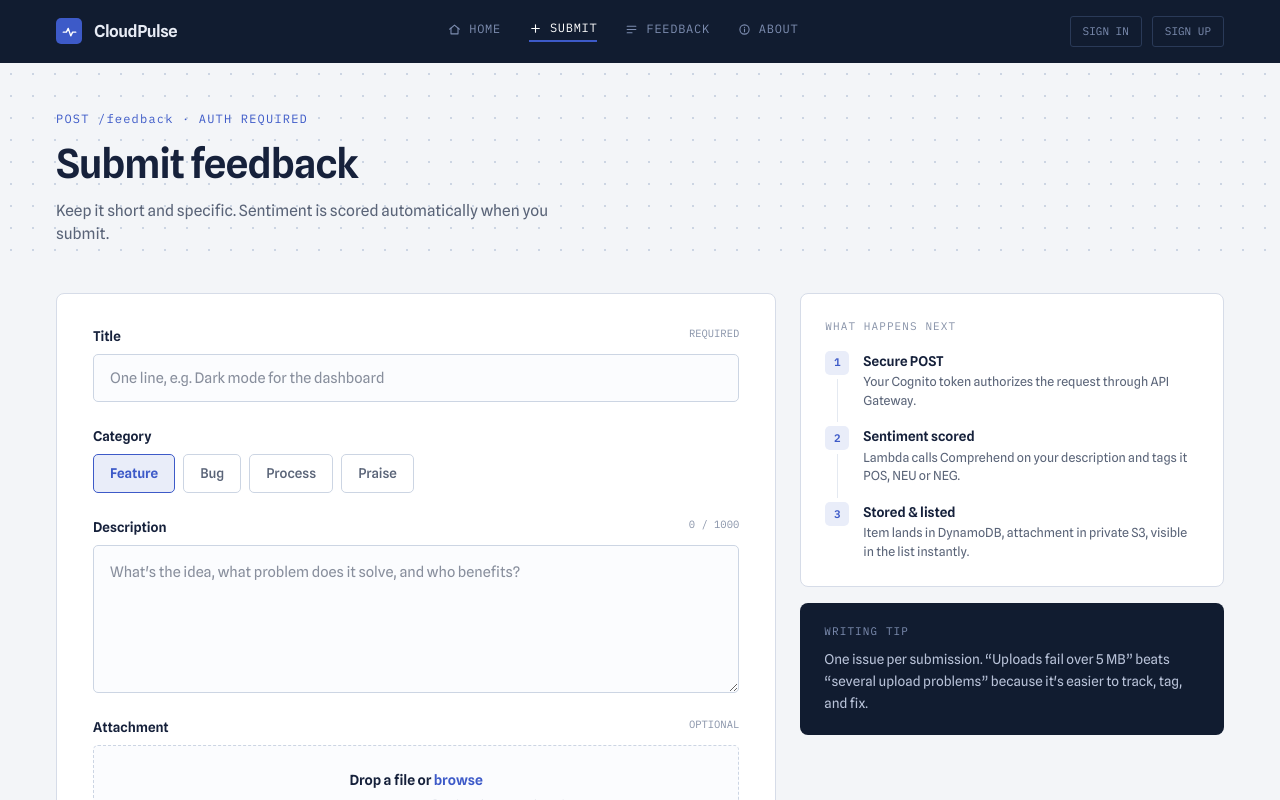
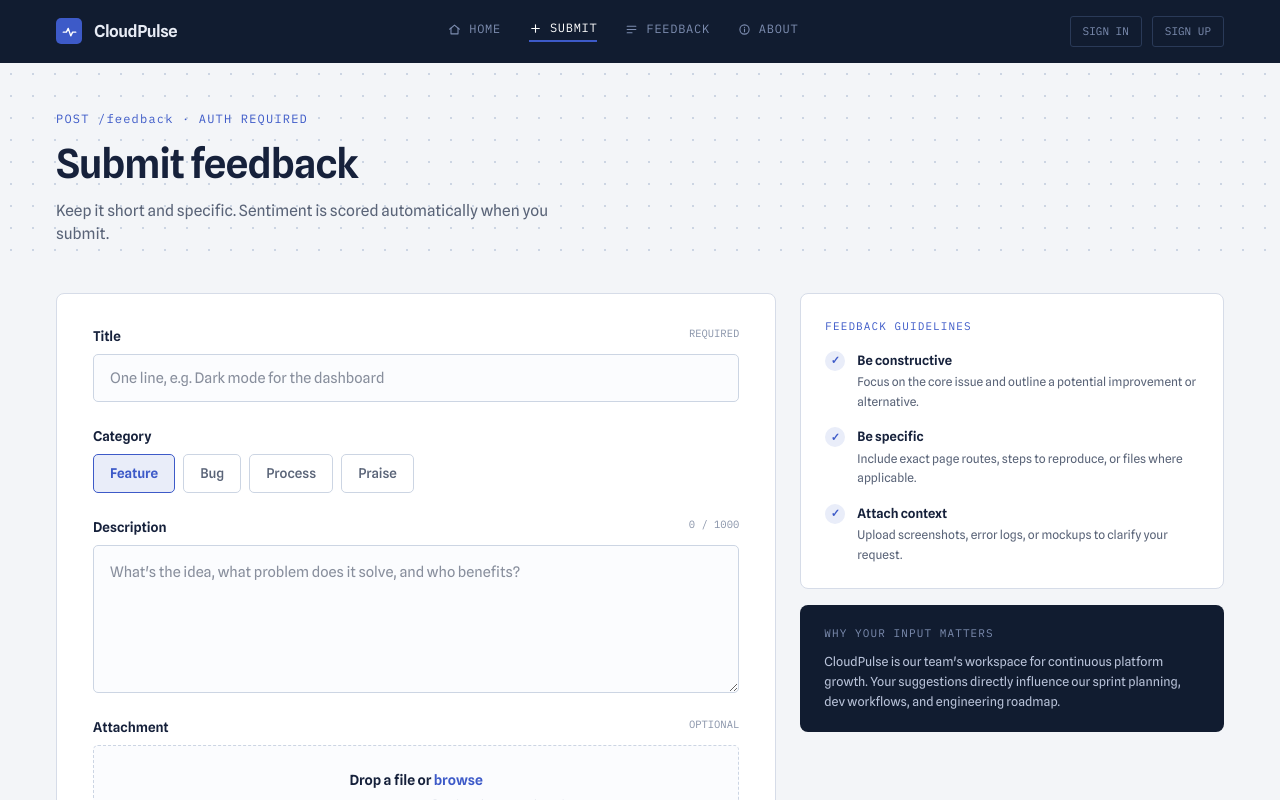
Before and after one commit to craftznora/cloudPulse, a Next.js app: page /submit in a window 1280 px wide. Shown: the top 800 px of the page. Built offline with nearby package versions, Linux system fonts and the light colour scheme.

Commit message:
Update submit page sidebar with product guidelines and motivation comments

```diff
--- a/app/submit/page.jsx
+++ b/app/submit/page.jsx
@@ -4,20 +4,7 @@ import { useState } from "react";
 import { CATEGORIES } from "../../lib/data";
 import Reveal from "../../components/Reveal";
 
-const steps = [
-  {
-    title: "Secure POST",
-    body: "Your Cognito token authorizes the request through API Gateway.",
-  },
-  {
-    title: "Sentiment scored",
-    body: "Lambda calls Comprehend on your description and tags it POS, NEU or NEG.",
-  },
-  {
-    title: "Stored & listed",
-    body: "Item lands in DynamoDB, attachment in private S3, visible in the list instantly.",
-  },
-];
+
 
 export default function SubmitPage() {
   const [title, setTitle] = useState("");
@@ -173,38 +160,42 @@ export default function SubmitPage() {
         <div className="flex flex-col gap-4">
           <Reveal delay={150}>
             <div className="hover-lift rounded-lg border border-line bg-white px-6 py-6">
-            <div className="mb-4 font-mono text-[11px] tracking-[0.1em] text-faint">
-              WHAT HAPPENS NEXT
+              <div className="mb-4 font-mono text-[11px] tracking-[0.1em] text-brand">
+                FEEDBACK GUIDELINES
               </div>
-            <div className="flex flex-col">
-              {steps.map((s, i) => (
-                <div key={s.title} className="flex gap-3.5">
-                  <div className="flex flex-col items-center">
-                    <span className="flex h-6 w-6 flex-none items-center justify-center rounded-[5px] bg-brand-soft font-mono text-[11px] font-semibold text-brand">
-                      {i + 1}
-                    </span>
-                    {i < steps.length - 1 && (
-                      <span className="my-1 w-px flex-1 bg-line-soft" />
-                    )}
+              <ul className="flex flex-col gap-4">
+                <li className="flex gap-3">
+                  <span className="flex h-5 w-5 flex-none items-center justify-center rounded-full bg-brand-soft text-[11px] text-brand font-semibold">✓</span>
+                  <div>
+                    <div className="text-[13px] font-semibold">Be constructive</div>
+                    <div className="mt-0.5 text-[12px] leading-relaxed text-muted">Focus on the core issue and outline a potential improvement or alternative.</div>
                   </div>
-                  <div className={i < steps.length - 1 ? "pb-4" : ""}>
-                    <div className="text-[13.5px] font-semibold">{s.title}</div>
-                    <div className="mt-0.5 text-[12.5px] leading-normal text-muted">{s.body}</div>
+                </li>
+                <li className="flex gap-3">
+                  <span className="flex h-5 w-5 flex-none items-center justify-center rounded-full bg-brand-soft text-[11px] text-brand font-semibold">✓</span>
+                  <div>
+                    <div className="text-[13px] font-semibold">Be specific</div>
+                    <div className="mt-0.5 text-[12px] leading-relaxed text-muted">Include exact page routes, steps to reproduce, or files where applicable.</div>
                   </div>
+                </li>
+                <li className="flex gap-3">
+                  <span className="flex h-5 w-5 flex-none items-center justify-center rounded-full bg-brand-soft text-[11px] text-brand font-semibold">✓</span>
+                  <div>
+                    <div className="text-[13px] font-semibold">Attach context</div>
+                    <div className="mt-0.5 text-[12px] leading-relaxed text-muted">Upload screenshots, error logs, or mockups to clarify your request.</div>
                   </div>
-              ))}
+                </li>
+              </ul>
             </div>
-          </div>
+          </Reveal>
 
-          </Reveal>
           <Reveal delay={250}>
             <div className="rounded-lg bg-navy px-6 py-5 text-subtext">
               <div className="mb-2.5 font-mono text-[11px] tracking-[0.1em] text-navlink">
-              WRITING TIP
+                WHY YOUR INPUT MATTERS
               </div>
-            <div className="text-[13.5px] leading-relaxed">
-              One issue per submission. “Uploads fail over 5 MB” beats “several upload
-              problems” because it's easier to track, tag, and fix.
+              <div className="text-[12.5px] leading-relaxed">
+                CloudPulse is our team's workspace for continuous platform growth. Your suggestions directly influence our sprint planning, dev workflows, and engineering roadmap.
               </div>
             </div>
           </Reveal>
```
Lines whose indentation alone changed are shown as unchanged.
